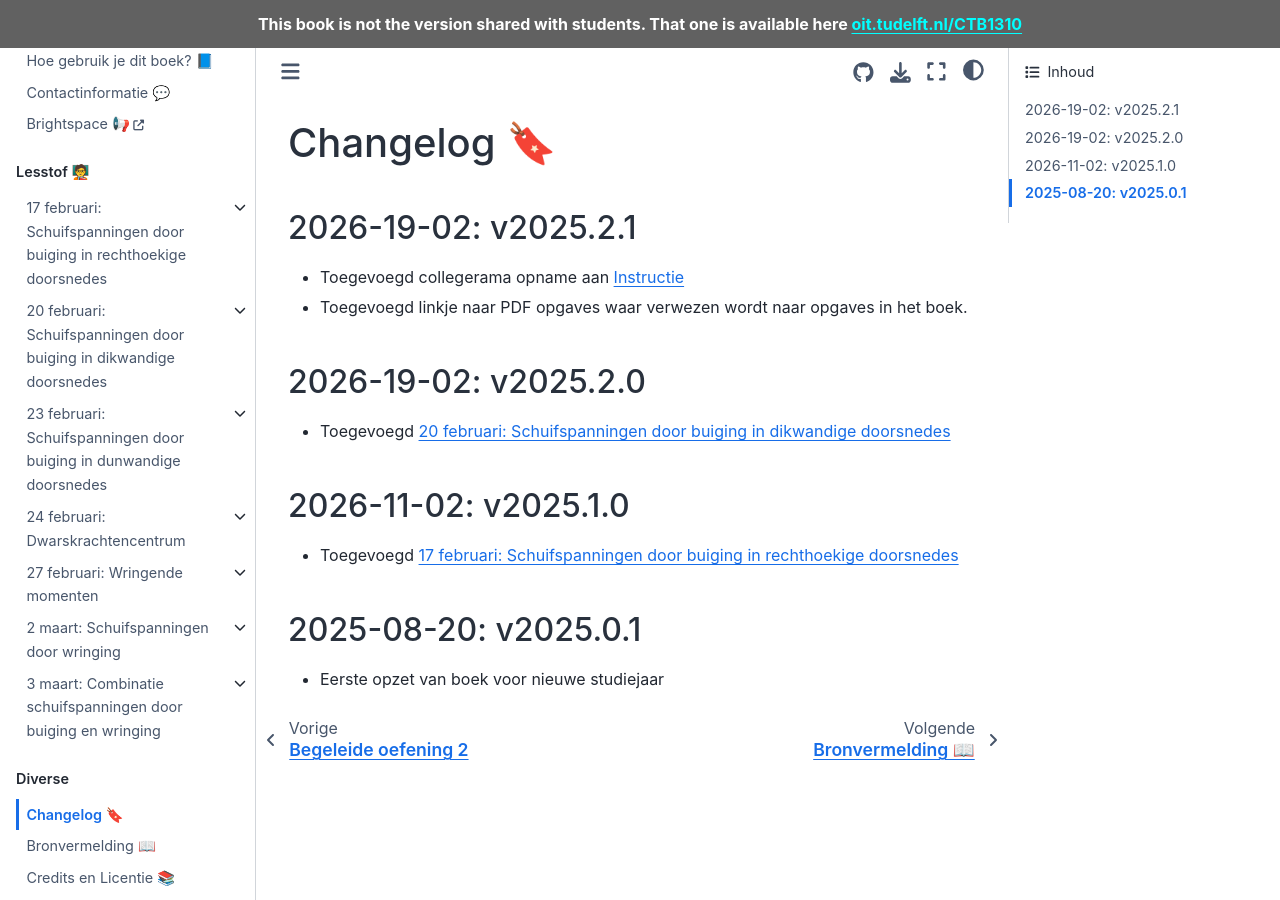
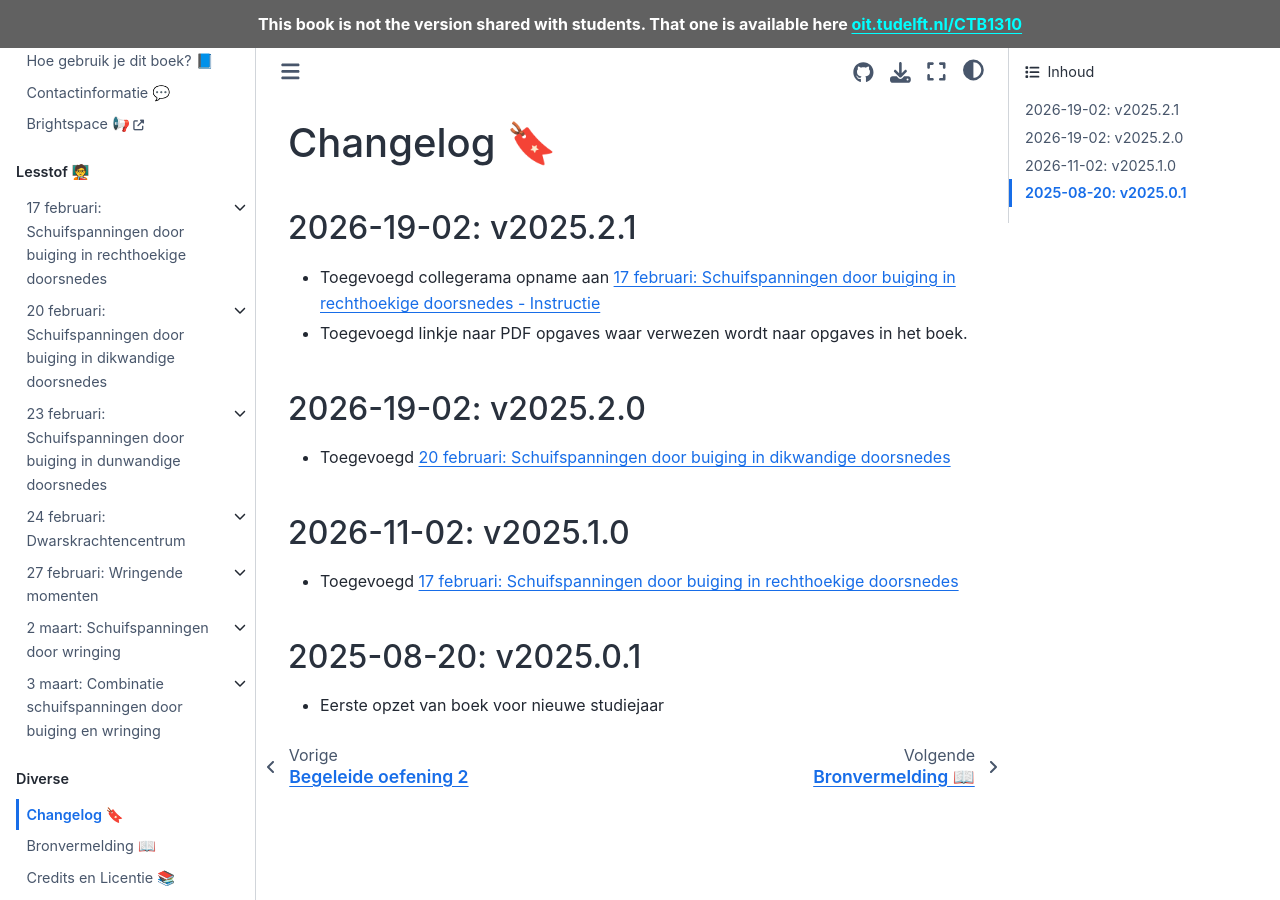
Before and after one commit to TUDelft-books/CTB1310, a Jupyter Book: the page built from book/changelog.md, in a window 1280 px wide and 900 px high. Built offline with Jupyter Book 1.0.4 settings and Sphinx 7.4.7 and the Sphinx Book theme 1.1.4, drawn with Linux system fonts in a browser that asks for light colours; comment, search, counter and statistics services are not loaded.

Commit message:
Update changelog.md

```diff
--- a/book/changelog.md
+++ b/book/changelog.md
@@ -1,7 +1,7 @@
 # Changelog 🔖
 
 ## 2026-19-02: v2025.2.1
-- Toegevoegd collegerama opname aan [](./shear_rect/instructie.md)
+- Toegevoegd collegerama opname aan [17 februari: Schuifspanningen door buiging in rechthoekige doorsnedes - Instructie](./shear_rect/instructie.md)
 - Toegevoegd linkje naar PDF opgaves waar verwezen wordt naar opgaves in het boek.
 
 ## 2026-19-02: v2025.2.0
```
